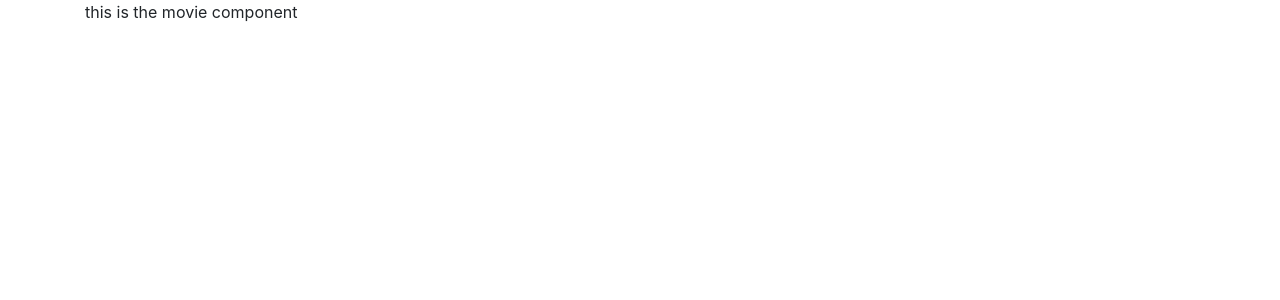
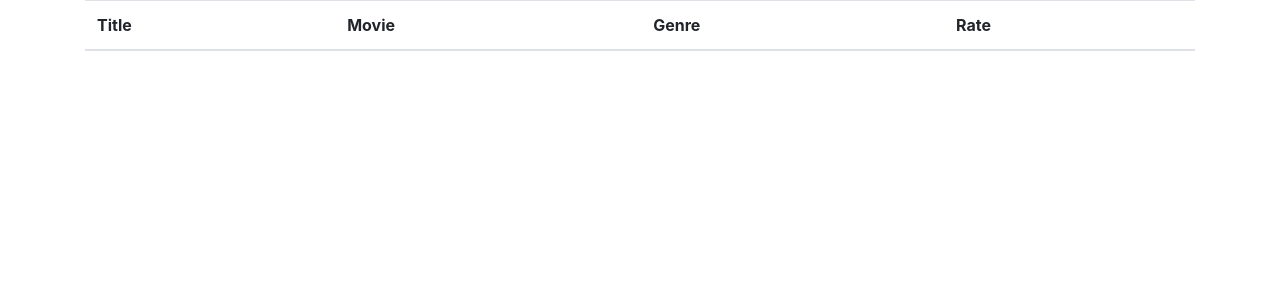
Before and after one commit to attackpiggy/Vidly_Project, a React (Create React App) app: page / in a window 1280 px wide. Shown: the top 300 px of the page. Built offline with nearby package versions, Linux system fonts and the light colour scheme.

Commit message:
updating the vildy project, adding services to it

```diff
--- a/src/components/movie.jsx
+++ b/src/components/movie.jsx
@@ -3,9 +3,24 @@ import React, { Component } from 'react';
 class Movies extends Component {
     state = {  }
     render() {
-        return (
-            <div>this is the movie component</div>
-        );
+        return <table className="table">
+            <thead>
+                <tr>
+                    <th>Title</th>
+                    <th>Movie</th>
+                    <th>Genre</th>
+                    <th>Rate</th>
+                </tr>
+            </thead>
+            <tbody>
+                <tr>
+                    <td></td>
+                    <td></td>
+                    <td></td>
+                    <td></td>
+                </tr>
+            </tbody>
+        </table>
     }
 }
 
```
